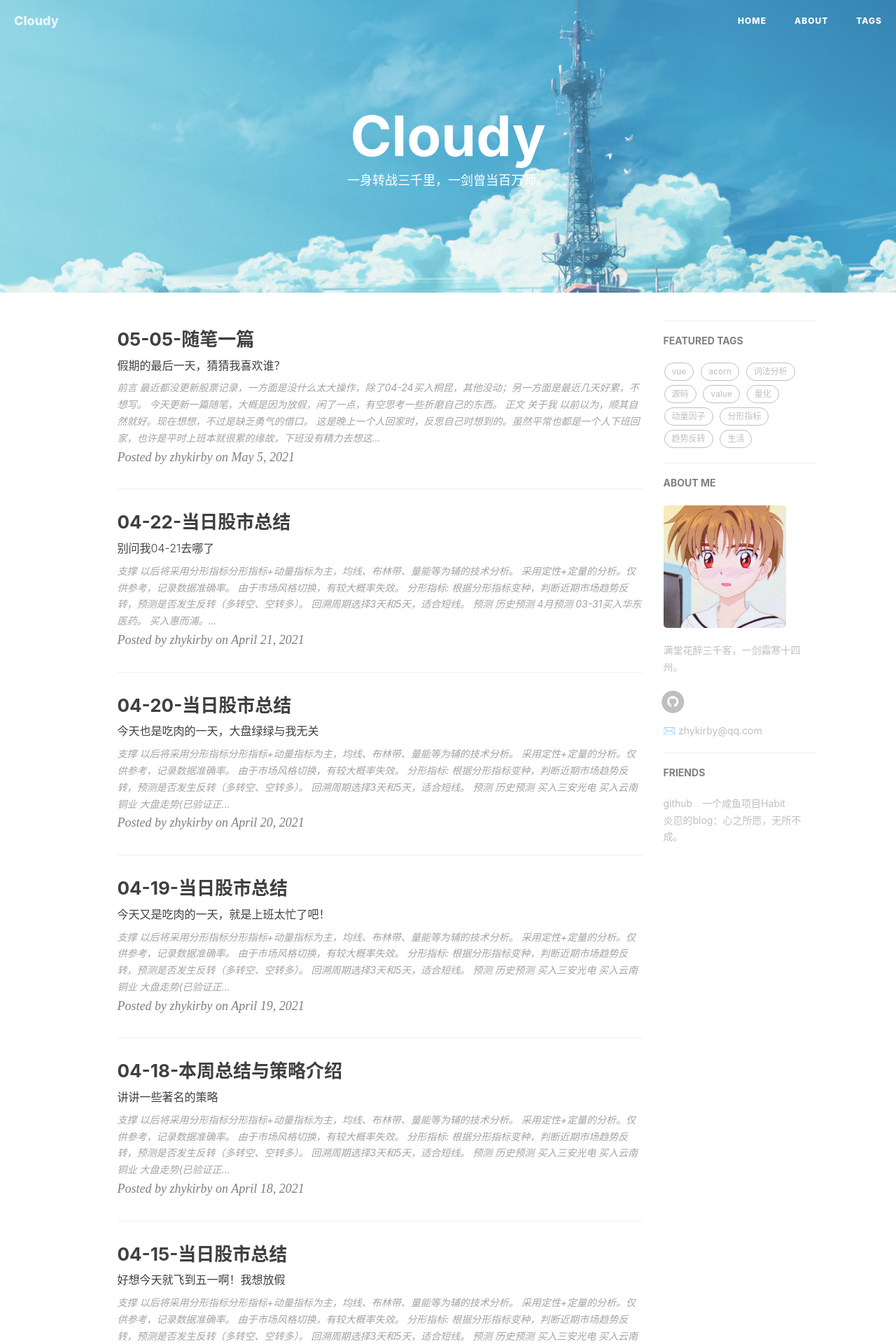
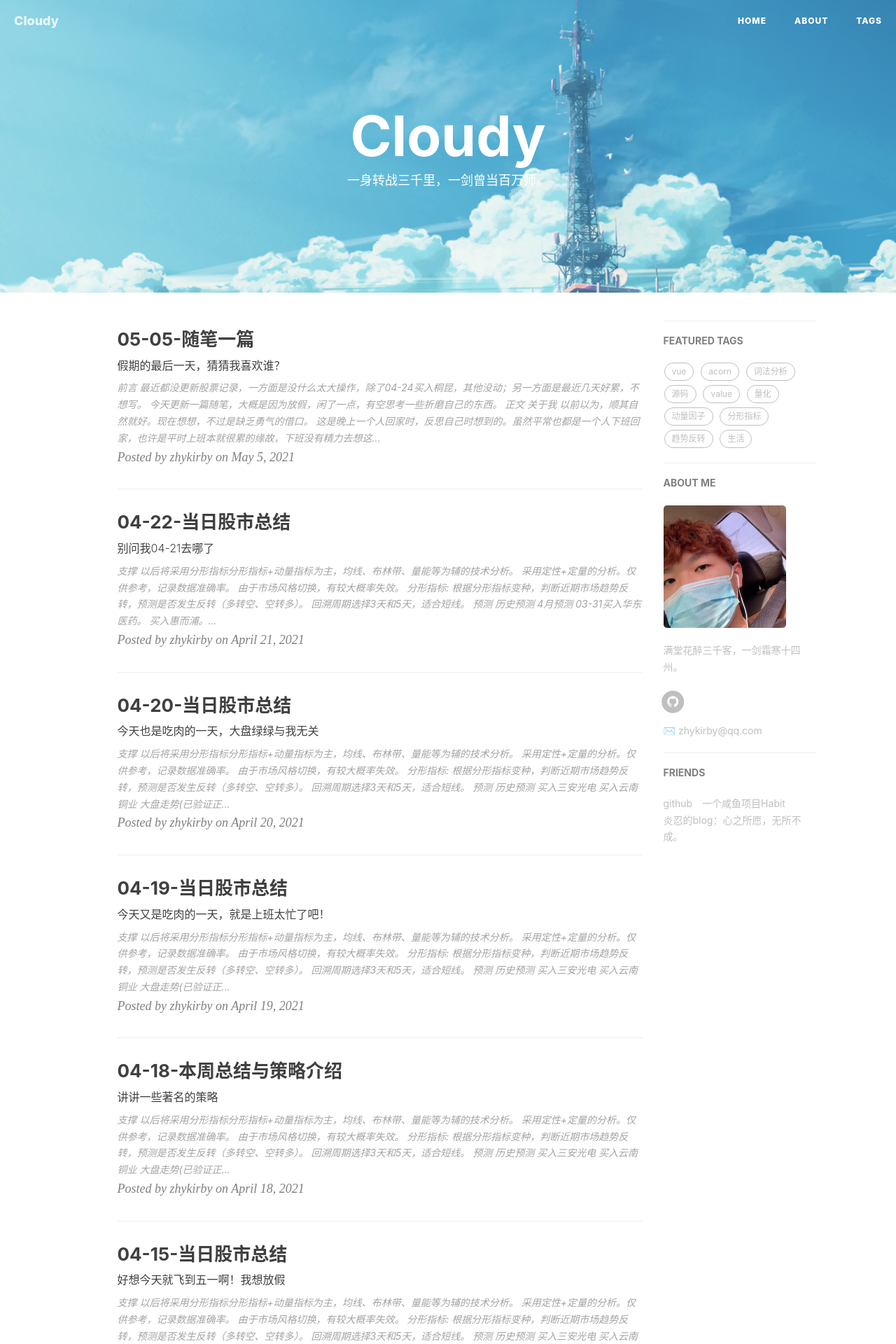
Before and after one commit to zhykirby/zhykirby.github.io, a Jekyll site: the page built from index.html, in a window 1280 px wide. Shown: the top 1920 px of the page at 70% size. Built offline with Jekyll 4.4.1, drawn with Linux system fonts in a browser that asks for light colours; nearby versions of some CDN libraries; the list of posts is cut into pages by our own code; comment, search, counter and statistics services are not loaded.

Commit message:
Update _config.yml

```diff
--- a/_config.yml
+++ b/_config.yml
@@ -13,7 +13,7 @@
 # Sidebar settings
 sidebar: true                           # whether or not using Sidebar.
 sidebar-about-description: "满堂花醉三千客，一剑霜寒十四州。"
-sidebar-avatar: /img/avater_m_1.jpg      # use absolute URL, seeing it's used in both `/` and `/about/`
+sidebar-avatar: /img/avater_m_2.jpg      # use absolute URL, seeing it's used in both `/` and `/about/`
 
 
 
```
